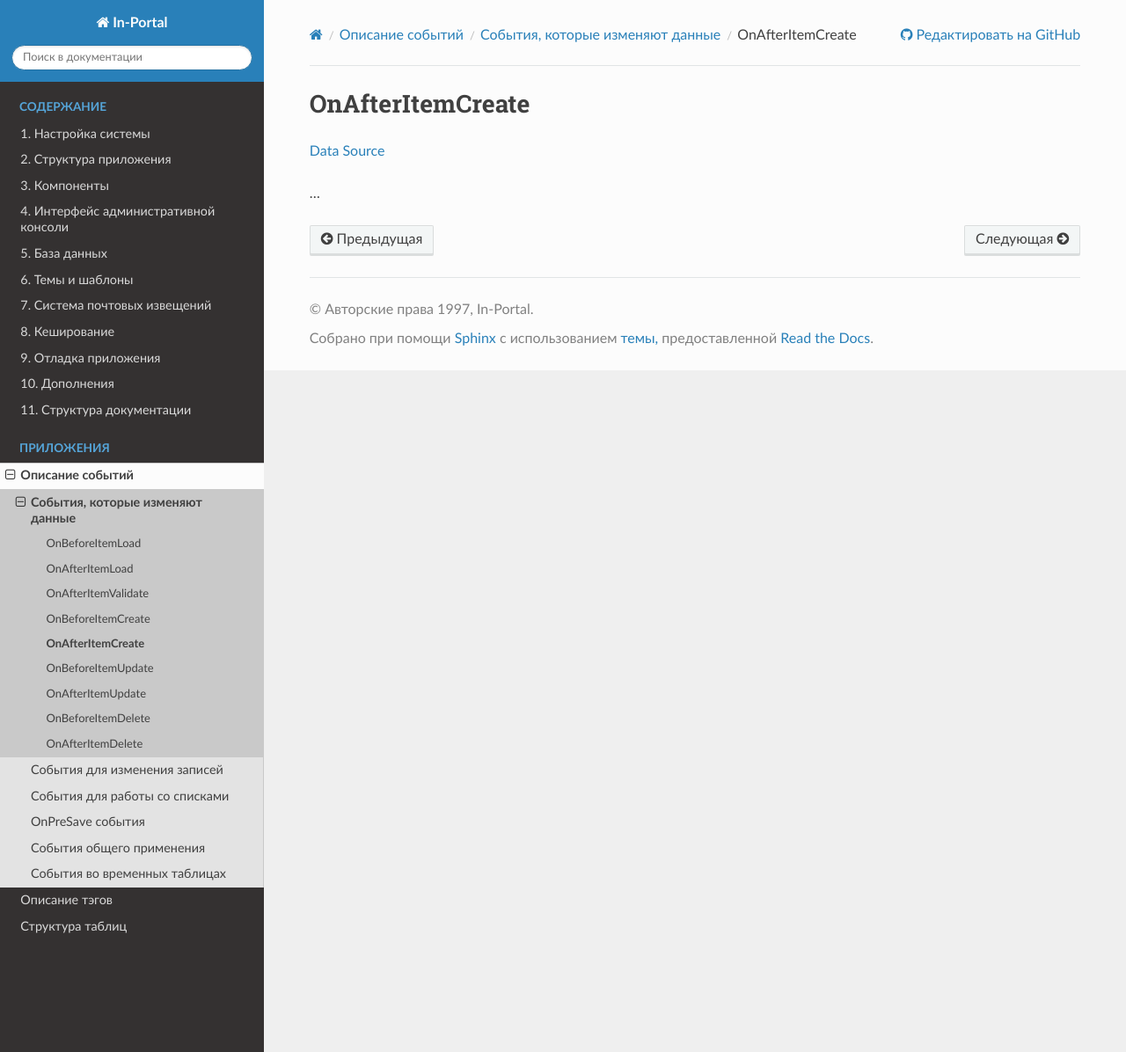
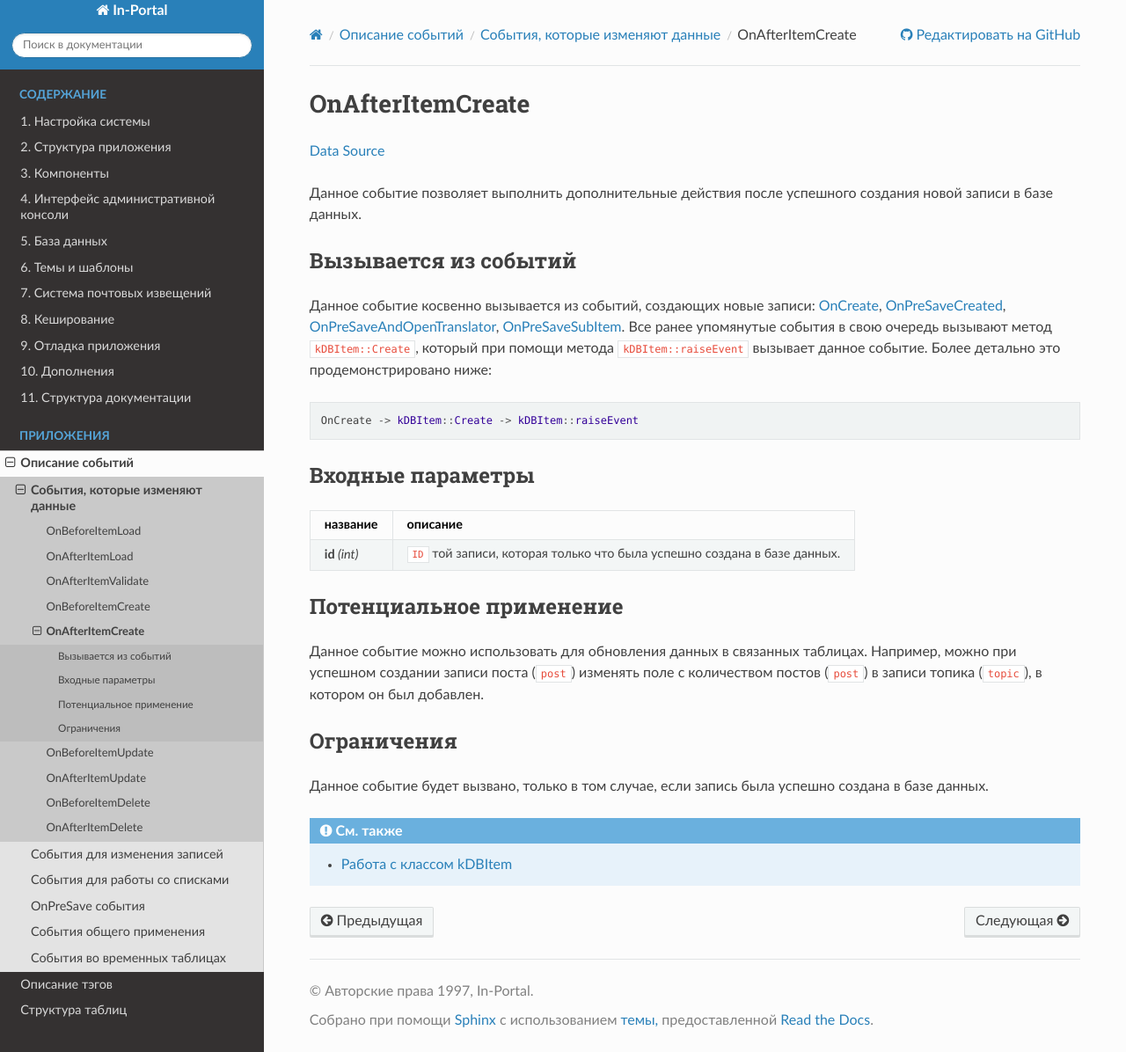
Before and after one commit to in-portal/guide-ru, a Sphinx documentation site: the page built from docs/events/modify_data/on_after_item_create.rst, in a window 1280 px wide and 1196 px high. Shown: the whole window at 88% size. Built offline with Sphinx 7.4.7 and the Read the Docs theme 3.1.0, drawn with Linux system fonts in a browser that asks for light colours.

Commit message:
Integrated "/events/modify_data/on_after_item_create.rst"

```diff
--- a/docs/events/modify_data/on_after_item_create.rst
+++ b/docs/events/modify_data/on_after_item_create.rst
@@ -2,6 +2,46 @@ OnAfterItemCreate
 =================
 `Data Source`_
 
-...
+Данное событие позволяет выполнить дополнительные действия после успешного создания новой записи в базе данных.
+
+Вызывается из событий
+---------------------
+
+Данное событие косвенно вызывается из событий, создающих новые записи: :doc:`/events/live_editing/on_create`,
+:doc:`/events/onpresave/on_pre_save_created`, :doc:`/events/onpresave/on_pre_save_and_open_translator`,
+:doc:`/events/onpresave/on_pre_save_sub_item`. Все ранее упомянутые события в свою очередь вызывают
+метод ``kDBItem::Create``, который при помощи метода ``kDBItem::raiseEvent`` вызывает данное событие. Более
+детально это продемонстрировано ниже:
+
+.. code::
+
+   OnCreate -> kDBItem::Create -> kDBItem::raiseEvent
+
+Входные параметры
+-----------------
+
++----------------------+---------------------------------------------------------------------------+
+| название             | описание                                                                  |
++======================+===========================================================================+
+| .. config-property:: | ``ID`` той записи, которая только что была успешно создана в базе данных. |
+|    :name: id         |                                                                           |
+|    :type: int        |                                                                           |
++----------------------+---------------------------------------------------------------------------+
+
+Потенциальное применение
+------------------------
+
+Данное событие можно использовать для обновления данных в связанных таблицах. Например, можно при успешном
+создании записи поста (``post``) изменять поле с количеством постов (``post``) в записи топика (``topic``),
+в котором он был добавлен.
+
+Ограничения
+-----------
+
+Данное событие будет вызвано, только в том случае, если запись была успешно создана в базе данных.
+
+.. seealso::
+
+   - :doc:`/application_structure/system_classes/working_with_kdbitem_class`
 
 .. _Data Source: http://guide.in-portal.org/rus/index.php/EventHandler:OnAfterItemCreate
```
